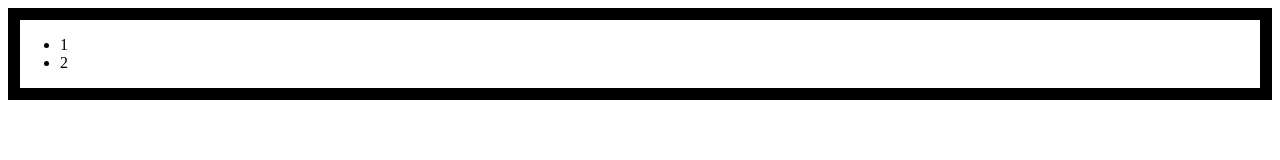
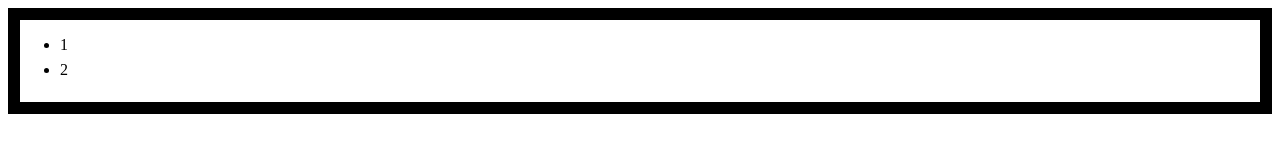
Before and after one commit to gauravv7/ttn_train, a plain HTML site: page intro_jquery/index.html in a window 1280 px wide. Drawn offline with nearby package versions, Linux system fonts and the light colour scheme.

Commit message:
question 14:

```diff
--- a/intro_jquery/index.html
+++ b/intro_jquery/index.html
@@ -13,10 +13,10 @@
         <div>
             <ul>
                 <li>1</li>
-                <li>2</li>
+                <li style="line-height:2em">2</li>
             </ul>
         </div>
         <script src="https://ajax.googleapis.com/ajax/libs/jquery/3.1.1/jquery.min.js"></script>
-        <script type="text/javascript" src="q12.js"></script>
+        <script type="text/javascript" src="q14.js"></script>
     </body>
 </html>
--- /dev/null
+++ b/intro_jquery/q14.js
@@ -0,0 +1,3 @@
+$('li').each(function(){
+     alert($(this).outerHeight());
+});
```
